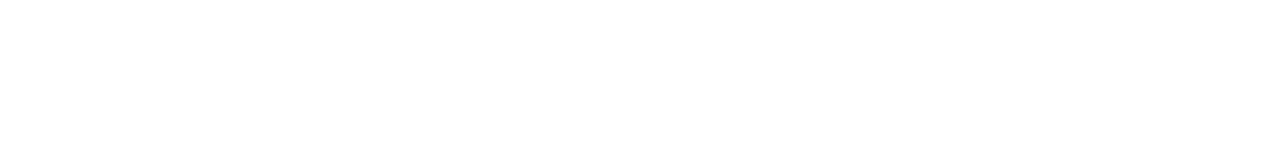
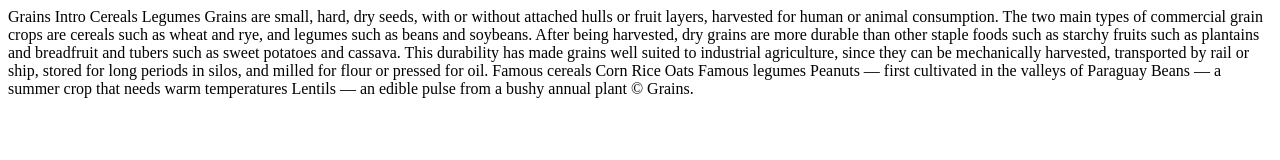
Before and after one commit to paiementstephanie/dsn1674-assignment-5, a plain HTML site: page index.html in a window 1280 px wide. Drawn offline with Linux system fonts and the light colour scheme.

Commit message:
added body text

```diff
--- a/index.html
+++ b/index.html
@@ -8,3 +8,26 @@
 <link href='http://fonts.googleapis.com/css?family=Sigmar+One' rel='stylesheet' type='text/css'>
 </head>
 <body>
+
+Grains
+
+Intro
+Cereals
+Legumes
+
+Grains are small, hard, dry seeds, with or without attached hulls or fruit layers, harvested for human or animal consumption. The two main types of commercial grain crops are cereals such as wheat and rye, and legumes such as beans and soybeans.
+After being harvested, dry grains are more durable than other staple foods such as starchy fruits such as plantains and breadfruit and tubers such as sweet potatoes and cassava. This durability has made grains well suited to industrial agriculture, since they can be mechanically harvested, transported by rail or ship, stored for long periods in silos, and milled for flour or pressed for oil.
+
+Famous cereals
+
+Corn
+Rice
+Oats
+
+Famous legumes
+
+Peanuts — first cultivated in the valleys of Paraguay
+Beans — a summer crop that needs warm temperatures
+Lentils — an edible pulse from a bushy annual plant
+
+© Grains.
```
